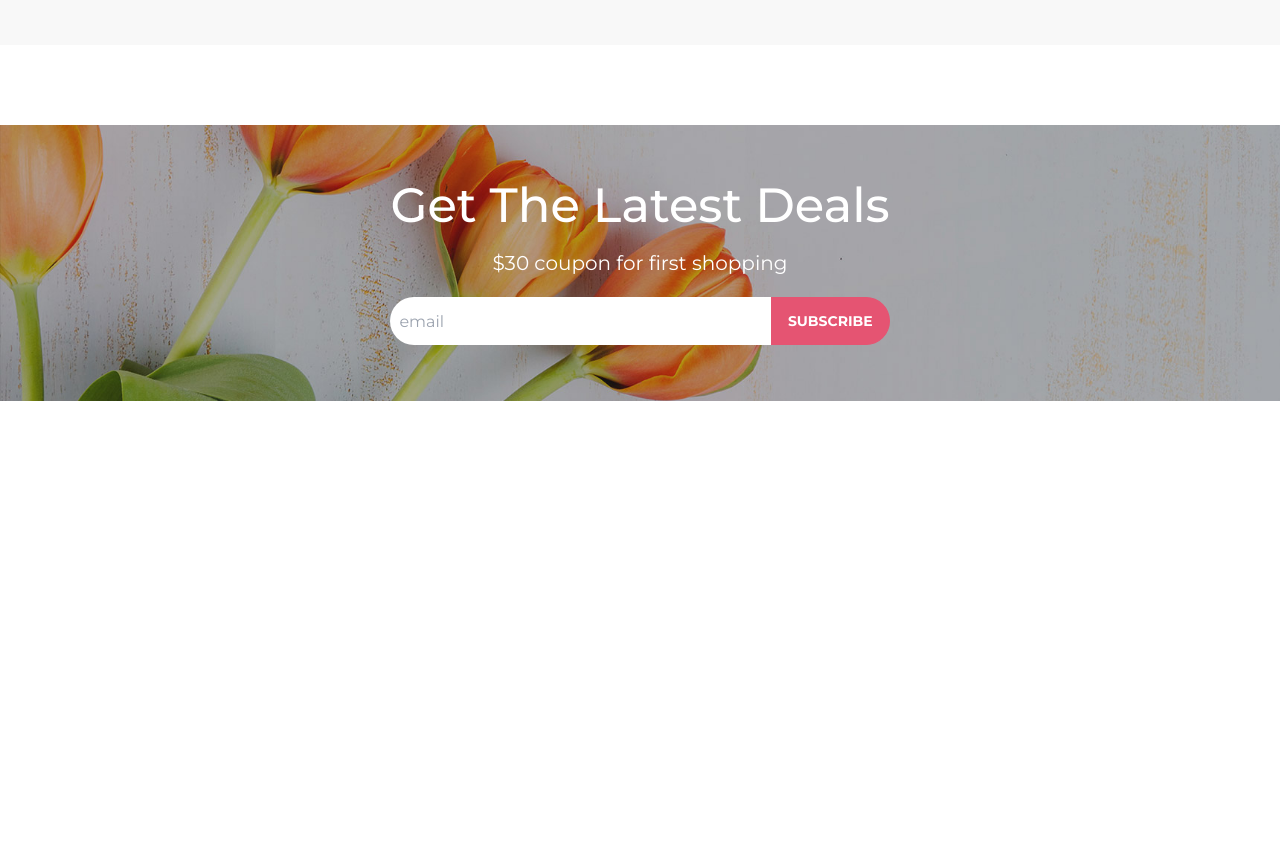
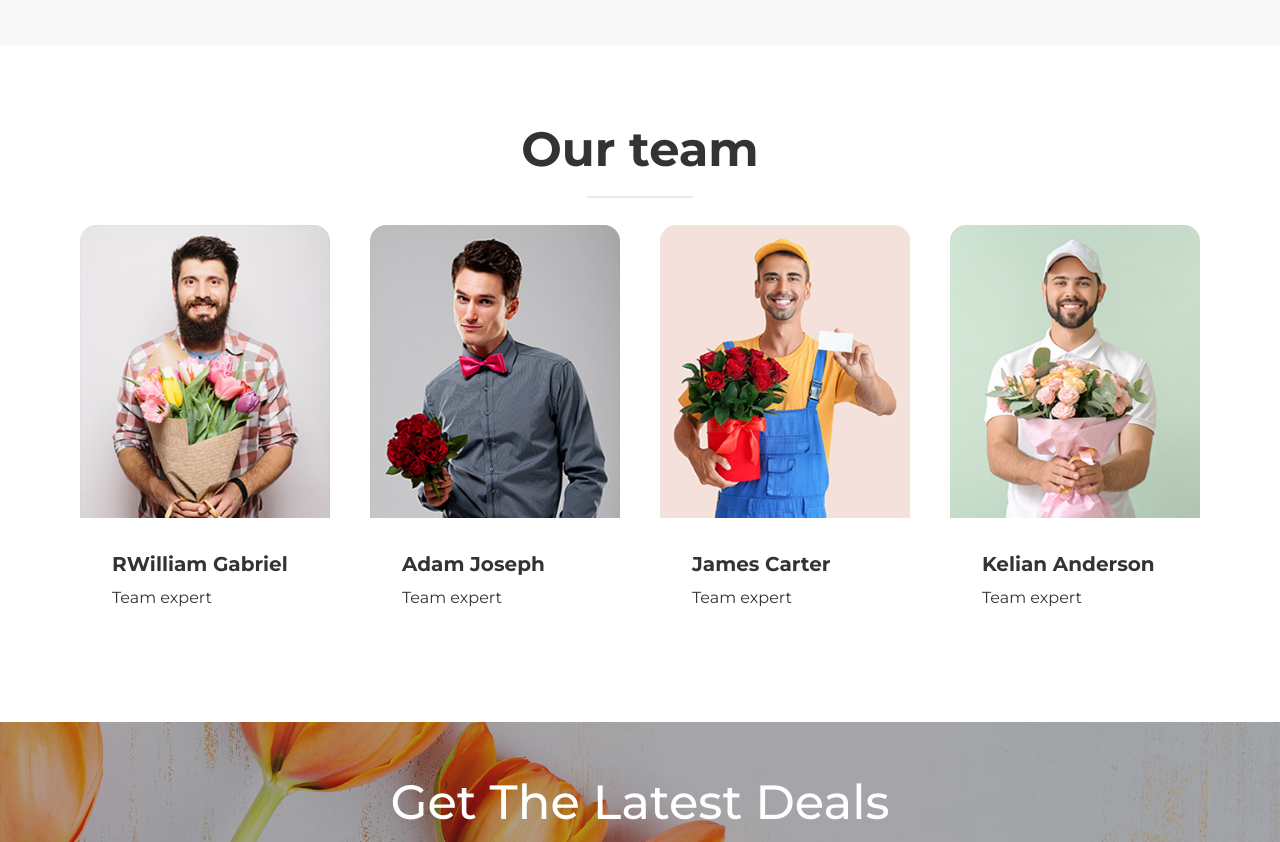
Before and after one commit to sheikh-riyadh/repliq-ecommerce-client, a React (Create React App) app: page / in a window 1280 px wide. Shown: the part 1900-2742 px from the top of the page. Before the commit the page ends 2301 px from the top, so only its background shows below. Built offline with nearby package versions, Linux system fonts and the light colour scheme; no server answers.

Commit message:
created team section on home page

```diff
--- a/src/Components/Team/Team.js
+++ b/src/Components/Team/Team.js
@@ -0,0 +1,71 @@
+import React from 'react';
+import person1 from '../../Assets/person-1.jpg';
+import person2 from '../../Assets/person-2.jpg';
+import person3 from '../../Assets/person-3.jpg';
+import person4 from '../../Assets/person-4.jpg';
+
+const Team = () => {
+    return (
+        <div className='mb-20'>
+            <h1 className='mt-20 md:text-3xl lg:text-5xl font-bold text-center '>Our team</h1>
+            <div className='flex items-center justify-center'>
+                <div className="divider w-1/12 mb-5 divide-red-400 text-center"></div>
+            </div>
+            {/* Card-1 */}
+            <div className='mx-5 md:mx-10 lg:mx-20 grid grid-cols-2 md:grid-cols-2 lg:grid-cols-3 xl:grid-cols-4 gap-10'>
+                <div className="card bg-base-100">
+                    <figure><img src={person1} alt="Shoes" /></figure>
+                    <div className="card-body">
+                        <h2 className="card-title">RWilliam Gabriel</h2>
+                        <p>Team expert</p>
+                    </div>
+                </div>
+
+                {/* Card -2 */}
+                <div>
+                    <div className="card bg-base-100">
+                        <figure><img src={person2} alt="Shoes" /></figure>
+                        <div className="card-body">
+                            <h2 className="card-title">Adam Joseph</h2>
+                            <p>Team expert</p>
+
+                        </div>
+                    </div>
+                </div>
+
+
+                {/* Card -3 */}
+                <div>
+                    <div className="card bg-base-100">
+                        <figure><img src={person3} alt="Shoes" /></figure>
+                        <div className="card-body">
+                            <h2 className="card-title">James Carter</h2>
+                            <p>Team expert</p>
+
+                        </div>
+                    </div>
+                </div>
+
+                {/* Card -4 */}
+                <div>
+                    <div className="card bg-base-100">
+                        <figure><img src={person4} alt="Shoes" /></figure>
+                        <div className="card-body">
+                            <h2 className="card-title">Kelian Anderson</h2>
+                            <p>Team expert</p>
+
+                        </div>
+                    </div>
+                </div>
+            </div>
+
+
+
+
+
+
+        </div>
+    );
+};
+
+export default Team;
--- a/src/Pages/Home/Home.js
+++ b/src/Pages/Home/Home.js
@@ -4,6 +4,7 @@ import Countdown from '../../Components/Countdown/Countdown';
 import Newsletter from '../../Components/Newsletter/Newsletter';
 import Offer from '../../Components/Offer/Offer';
 import Products from '../../Components/Products/Products';
+import Team from '../../Components/Team/Team';
 
 const Home = () => {
     return (
@@ -12,6 +13,7 @@ const Home = () => {
             <Products></Products>
             <Offer></Offer>
             <Countdown></Countdown>
+            <Team></Team>
             <Newsletter></Newsletter>
         </div>
     );
```
